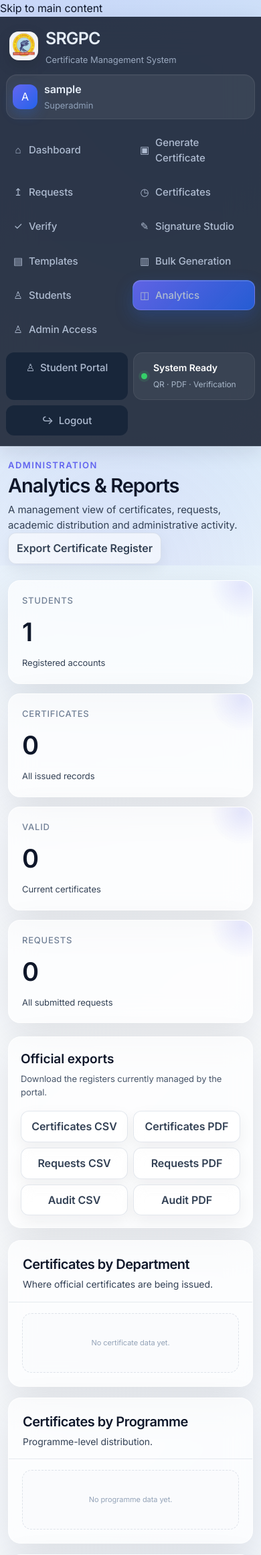
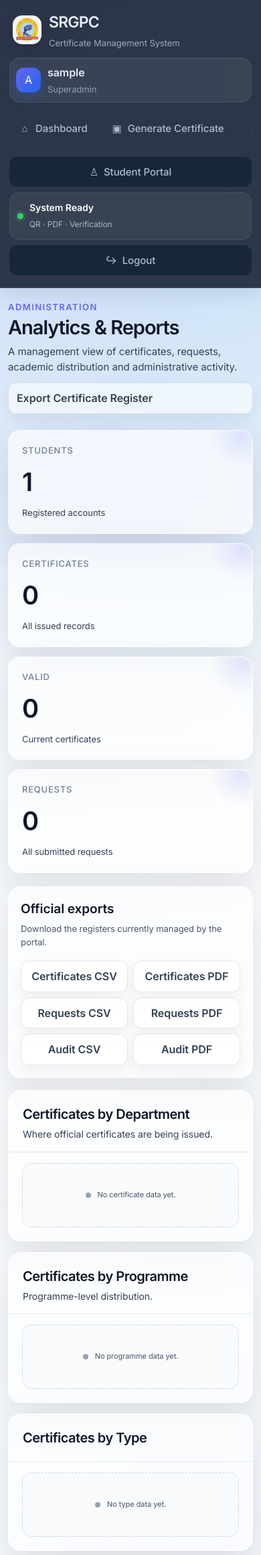
Before and after one commit to shazzxz/SRGPC-Certificate-System, a Flask app: page /admin/analytics in a window 390 px wide. Shown: the top 2321 px of the page at 67% size. Run offline with Flask 3, Linux system fonts and the light colour scheme; the visitor is signed in with stand-in values (Sample User, id 1); data comes from the database, SQL or seed files in the repository; data that the repository does not hold is empty; some libraries are stand-ins or nearby versions.

Commit message:
Phase 4: accessibility focus states, empty states and final responsive pass

```diff
--- a/static/typography.css
+++ b/static/typography.css
@@ -828,3 +828,152 @@ body.glass-ui,body.glass-auth{font-size:16px!important}
     margin-top:18px!important;
   }
 }
+
+/* =========================================================
+   Phase 4 — presentation, accessibility and responsive QA
+   ========================================================= */
+.skip-link{
+  position:fixed!important;
+  left:16px!important;
+  top:12px!important;
+  z-index:9999!important;
+  transform:translateY(-180%)!important;
+  background:#0f2a52!important;
+  color:#fff!important;
+  padding:10px 14px!important;
+  border-radius:8px!important;
+  font-size:14px!important;
+  font-weight:600!important;
+  text-decoration:none!important;
+  box-shadow:0 8px 22px rgba(15,42,82,.22)!important;
+}
+.skip-link:focus{transform:translateY(0)!important}
+.glass-ui :focus-visible,
+.glass-auth :focus-visible{
+  outline:3px solid #2563eb!important;
+  outline-offset:2px!important;
+  border-radius:6px;
+}
+.glass-ui button:disabled,
+.glass-ui .is-loading{
+  cursor:wait!important;
+  opacity:.72!important;
+}
+.glass-ui .main:focus{outline:none}
+.portal-footer{
+  display:flex;
+  justify-content:space-between;
+  align-items:center;
+  gap:16px;
+  padding:26px 4px 4px;
+  margin-top:30px;
+  border-top:1px solid #dfe6ee;
+  color:#64748b;
+  font-size:12px;
+  line-height:1.45;
+}
+.institutional-meta{
+  display:flex;
+  flex-wrap:wrap;
+  gap:8px;
+  margin-top:14px;
+}
+.institutional-meta span{
+  display:inline-flex;
+  align-items:center;
+  padding:6px 9px;
+  border:1px solid #dbe4ee;
+  border-radius:999px;
+  background:#f8fafc;
+  color:#334155;
+  font-size:12px;
+  font-weight:500;
+}
+.empty-card{
+  min-height:96px!important;
+  display:flex!important;
+  align-items:center!important;
+  justify-content:center!important;
+  box-sizing:border-box!important;
+  padding:22px!important;
+  color:#475569!important;
+  background:#f8fafc!important;
+  border:1px dashed #cbd5e1!important;
+  line-height:1.55!important;
+}
+.empty-card::before{
+  content:"";
+  width:8px;
+  height:8px;
+  flex:0 0 8px;
+  margin-right:10px;
+  border-radius:50%;
+  background:#94a3b8;
+}
+.global-loading-bar{
+  position:fixed;
+  inset:0 0 auto 0;
+  z-index:10000;
+  height:3px;
+  background:linear-gradient(90deg,#2563eb,#7c3aed,#0ea5e9);
+  transform:scaleX(0);
+  transform-origin:left;
+  transition:transform .18s ease;
+  pointer-events:none;
+}
+body.page-loading .global-loading-bar{transform:scaleX(.72)}
+body.page-loading .global-loading-bar::after{
+  content:"";
+  display:block;
+  width:26%;
+  height:100%;
+  margin-left:74%;
+  background:rgba(255,255,255,.55);
+  animation:loading-slide 1s ease-in-out infinite;
+}
+@keyframes loading-slide{0%{transform:translateX(-120%)}100%{transform:translateX(380%)}}
+@media(max-width:900px){
+  .portal-footer{flex-direction:column;align-items:flex-start}
+  .institutional-meta{gap:6px}
+}
+@media(max-width:700px){
+  .glass-ui .sidebar{
+    width:100%!important;
+    max-width:none!important;
+    flex-basis:auto!important;
+    padding:14px!important;
+    box-sizing:border-box!important;
+  }
+  .glass-ui .app-shell{display:block!important;min-width:0!important}
+  .glass-ui .main{min-width:0!important;overflow-x:hidden!important}
+  .glass-ui .nav-stack{
+    display:flex!important;
+    grid-template-columns:none!important;
+    overflow-x:auto!important;
+    gap:7px!important;
+    padding:4px 0 8px!important;
+    scrollbar-width:thin;
+  }
+  .glass-ui .nav-stack .nav-item{
+    flex:0 0 auto!important;
+    white-space:nowrap!important;
+    min-height:44px!important;
+    padding:10px 13px!important;
+  }
+  .glass-ui .sidebar-bottom{display:grid!important;grid-template-columns:1fr 1fr!important;gap:8px!important}
+  .glass-ui .system-card{grid-column:1/-1!important}
+  .glass-ui table{min-width:720px}
+  .glass-ui .table-wrap{overflow-x:auto!important;-webkit-overflow-scrolling:touch!important}
+  .glass-ui .topbar-actions{width:100%!important;margin-top:12px!important}
+  .glass-ui .topbar-actions>*{width:100%!important;box-sizing:border-box!important}
+  .institutional-meta{display:grid!important;grid-template-columns:1fr!important}
+}
+@media(max-width:520px){
+  .glass-ui .brand-name{font-size:23px!important}
+  .glass-ui .profile{margin-top:10px}
+  .glass-ui .sidebar-bottom{grid-template-columns:1fr!important}
+  .portal-footer{font-size:11px}
+}
+@media(prefers-reduced-motion:reduce){
+  *,*::before,*::after{scroll-behavior:auto!important;animation-duration:.001ms!important;animation-iteration-count:1!important;transition-duration:.001ms!important}
+}
```
